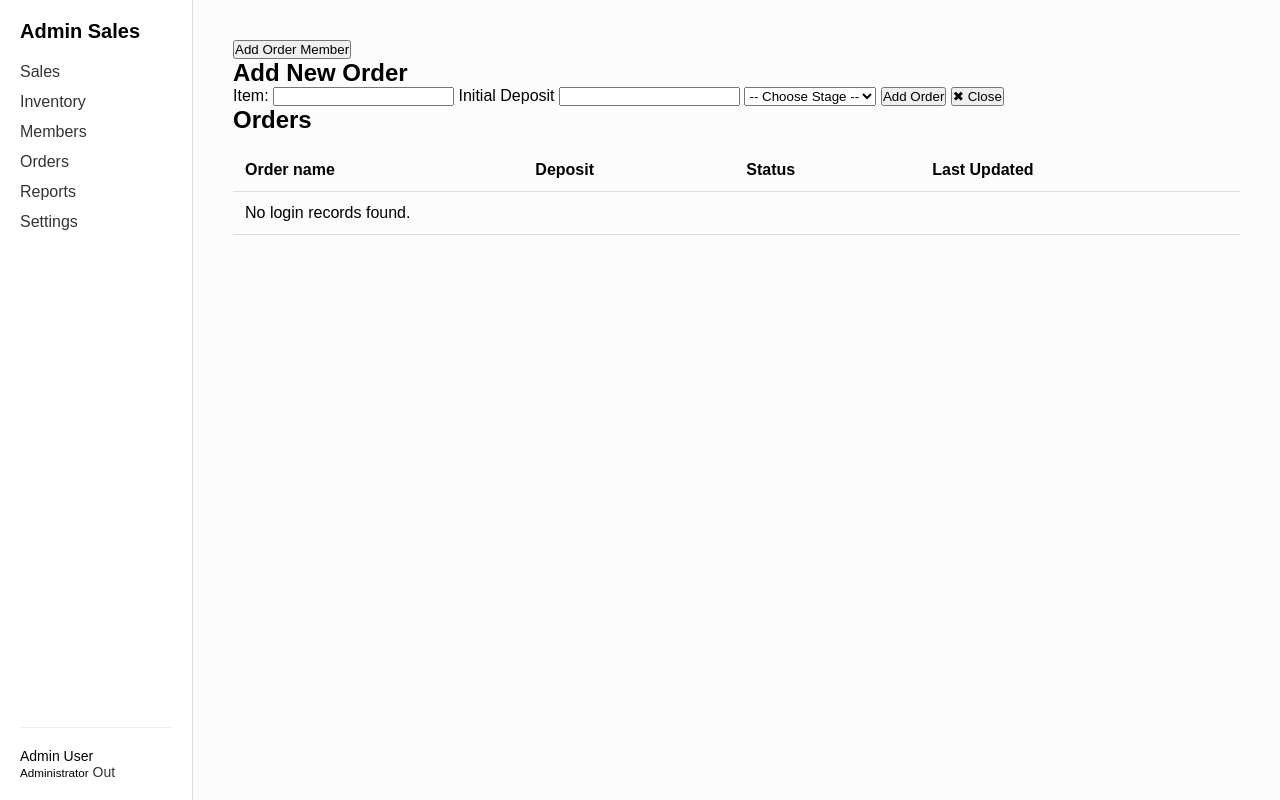
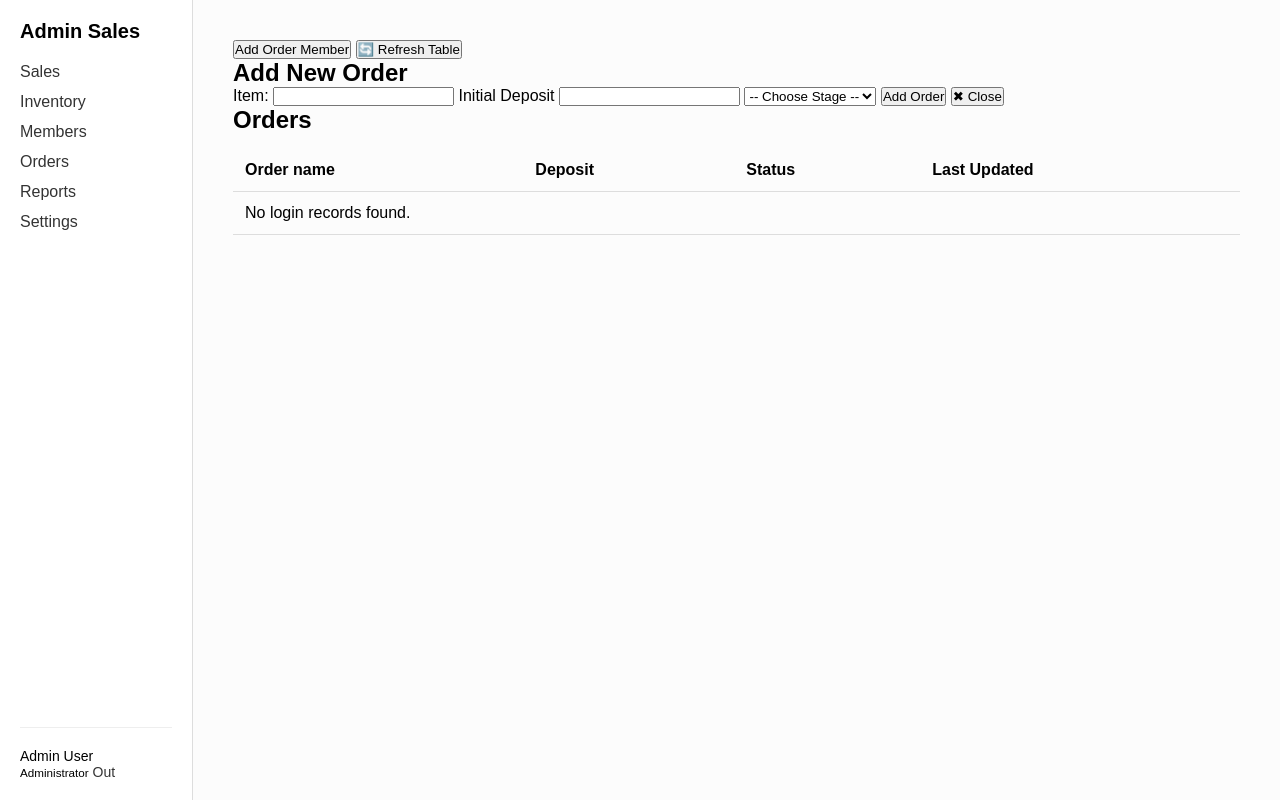
Before and after one commit to PinkOsus/JERVS-Sportwear, a PHP site: page /add-order.php in a window 1280 px wide. Run offline with PHP 8.4, Linux system fonts and the light colour scheme; a user stored in the database is signed in; data that the repository does not hold is empty.

Commit message:
- fix auto-reload

```diff
--- a/JERVS-System/View/pages/add-order.php
+++ b/JERVS-System/View/pages/add-order.php
@@ -15,6 +15,7 @@ include('../../Controller/sessioncheck.php');
     <div class="container">
         <main class="main-content">
             <button id="openAddOrderBtn">Add Order Member</button>
+            <button onclick="location.reload()">🔄 Refresh Table</button>
             <div class="add-order-panel" id="addOrder">
                 <h2>Add New Order</h2>
                 <form id="addOrderForm">
--- a/JERVS-System/View/script/add-order.js
+++ b/JERVS-System/View/script/add-order.js
@@ -15,7 +15,7 @@ document.getElementById("addOrderForm").addEventListener("submit", function(e){
             feedback.innerText = "Order added Successfully";
             feedback.style.color = "green";
 
-            window.location.reload;
+            window.location.reload();
         }else{
             feedback.innerText = "Order adding failed: " + data.message;
             feedback.style.color = "red";
```
